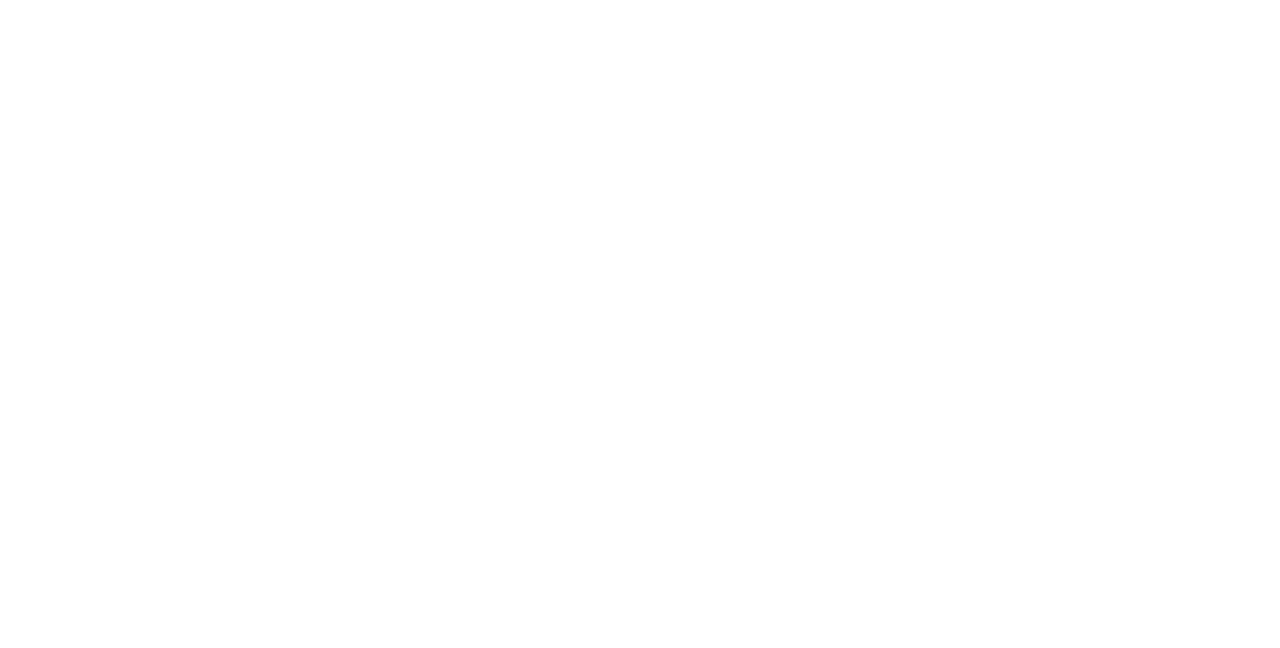
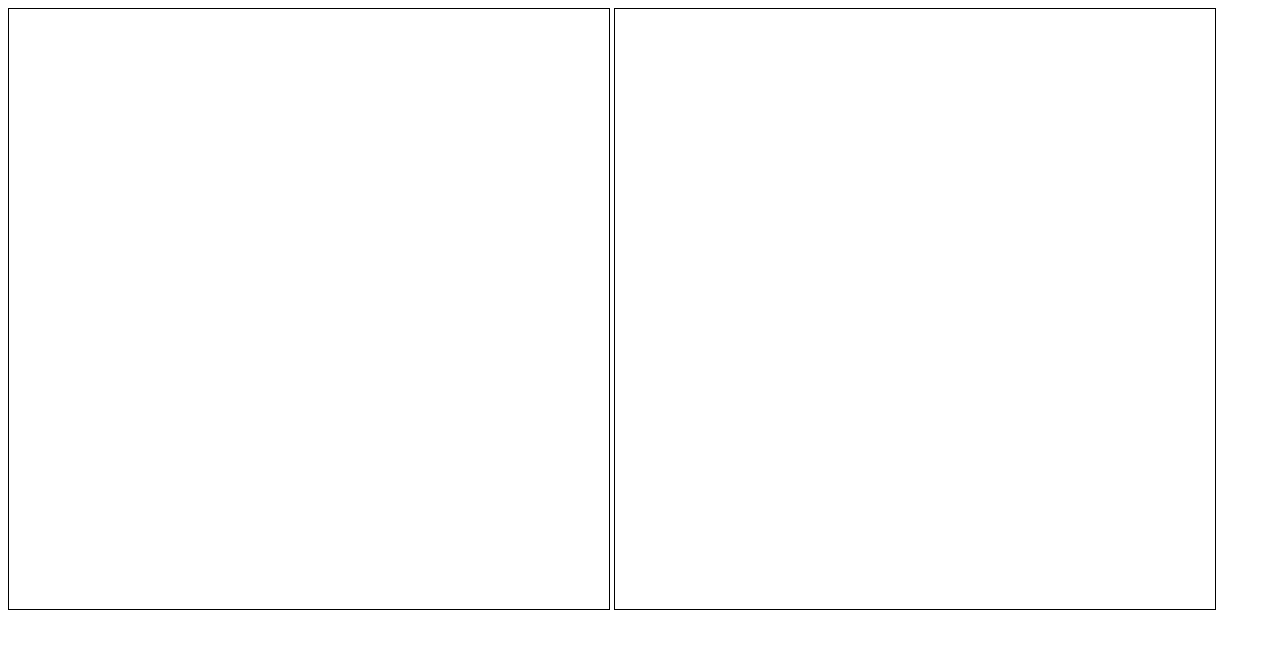
Before and after one commit to Dan12/music-editor, a plain HTML site: page index.html in a window 1280 px wide. Drawn offline with nearby package versions, Linux system fonts and the light colour scheme.

Commit message:
started adding module overview

```diff
--- a/index.html
+++ b/index.html
@@ -2,8 +2,15 @@
 <html>
     <head>
         <title></title>
+
+        <link rel="stylesheet" href="styles.css" type="text/css" />
+
+        <script type="text/javascript" src="https://code.jquery.com/jquery-2.2.4.min.js" integrity="sha256-BbhdlvQf/xTY9gja0Dq3HiwQF8LaCRTXxZKRutelT44=" crossorigin="anonymous" async></script>
+
+        <script type="text/javascript" src="Main.js" async></script>
     </head>
     <body>
-
+        <canvas id="main_canvas" width=600 height=600>The canvas element is not supported on your browser</canvas>
+        <canvas id="test_canvas" width=600 height=600></canvas>
     </body>
 </html>
--- /dev/null
+++ b/styles.css
@@ -0,0 +1,8 @@
+body{
+    font-family: arial;
+}
+
+canvas{
+    border: 1px solid black;
+    display: inline;
+}
```
Also changed, not shown: 1 other file.
